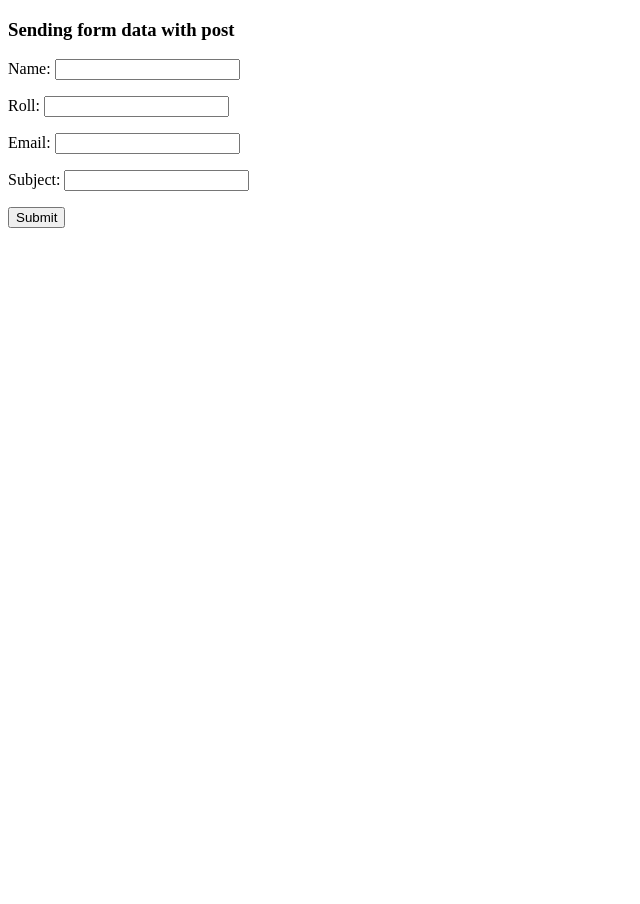
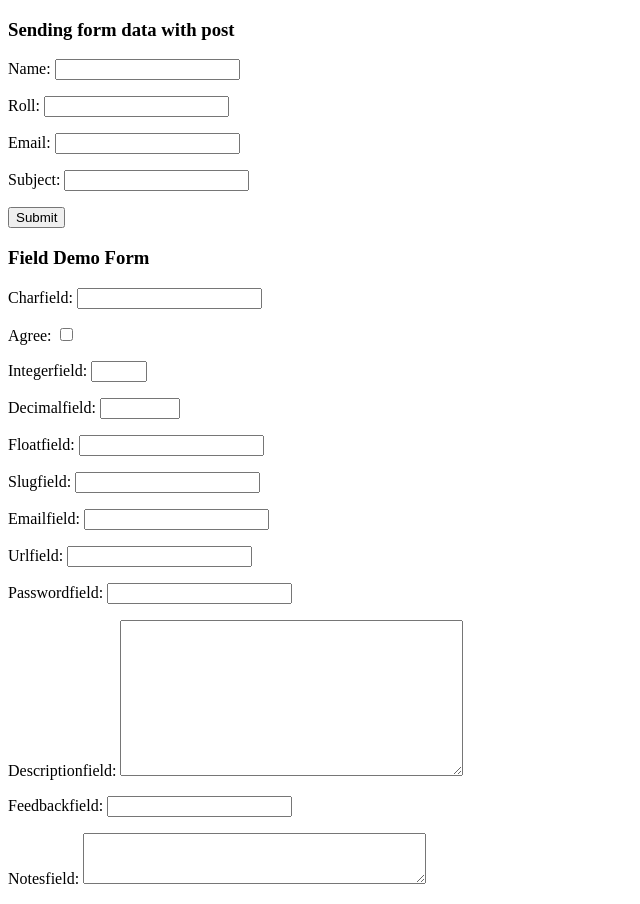
Before and after one commit to ursmaheshj/DjangoFramework, a Django app: page /register/ in a window 1280 px wide. Shown: the whole page, without its empty margins (0-640 px from the left). Before the commit the page ends 228 px from the top, so only its background shows below. Run offline with Django 5.2, Linux system fonts and the light colour scheme.

Commit message:
Added different types of fields in FileDemoForm

```diff
--- a/d4_forms/app2/forms.py
+++ b/d4_forms/app2/forms.py
@@ -5,3 +5,20 @@ class RegisterForm(forms.Form):
     roll = forms.IntegerField()
     email = forms.EmailField()
     subject = forms.CharField()
+
+class FieldDemoForm(forms.Form):
+    charfield = forms.CharField(min_length=5,max_length=10,
+                                strip=False,empty_value='Default',
+                                error_messages={'required':'Enter data'})
+    booleanfield = forms.BooleanField(label='Agree')
+    integerfield = forms.IntegerField(min_value=1,max_value=10)
+    decimalfield = forms.DecimalField(min_value=5,max_value=20,max_digits=1,decimal_places=2)
+    floatfield = forms.FloatField(min_value=5,max_value=20)
+    slugfield = forms.SlugField()
+    emailfield = forms.EmailField(min_length=10,max_length=15)
+    urlfield = forms.URLField(min_length=10,max_length=15)
+    #Customized fields
+    passwordfield = forms.CharField(widget=forms.PasswordInput,max_length=15,min_length=5)
+    descriptionfield = forms.CharField(widget=forms.Textarea)
+    feedbackfield = forms.CharField(widget=forms.TextInput(attrs = {'class':'class1'}))
+    notesfield = forms.CharField(widget=forms.Textarea(attrs={'rows':3,'cols':40}))
--- a/d4_forms/app2/views.py
+++ b/d4_forms/app2/views.py
@@ -1,5 +1,5 @@
 from django.shortcuts import render
-from app2.forms import RegisterForm
+from app2.forms import RegisterForm,FieldDemoForm
 
 # Create your views here.
 def RegisterView(request):
@@ -10,4 +10,5 @@ def RegisterView(request):
             print(registerform.cleaned_data)
     else:
         registerform = RegisterForm()
-    return render(request,'app2/form.html',{'registerform':registerform})
+    fielddemoform = FieldDemoForm()
+    return render(request,'app2/form.html',{'registerform':registerform,'fielddemoform':fielddemoform})
--- a/d4_forms/templates/app2/form.html
+++ b/d4_forms/templates/app2/form.html
@@ -12,5 +12,11 @@
         {{registerform.as_p}}
         <button type="submit">Submit</button>
     </form>
+    <h3>Field Demo Form</h3>
+    <form action="" method="">
+        {% csrf_token %}
+        {{fielddemoform.as_p}}
+        {% comment %} <button type="submit">Submit</button> {% endcomment %}
+    </form>
 </body>
 </html>
```
